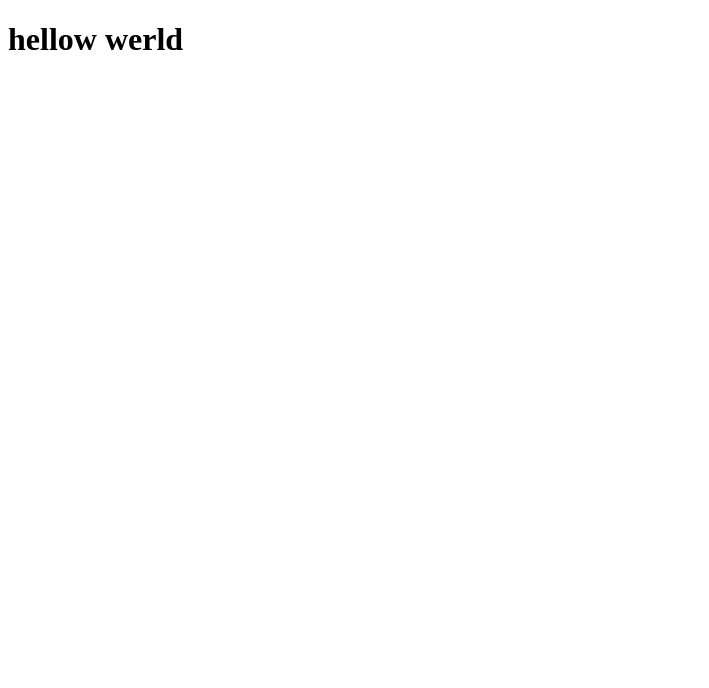
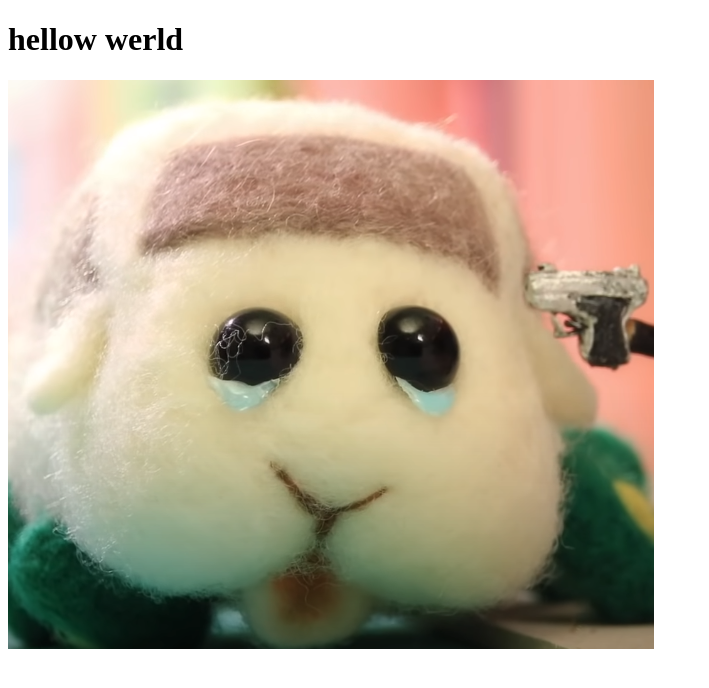
Before and after one commit to sophia-ngo/mywebsite, a plain HTML site: page index.html in a window 1280 px wide. Shown: the whole page, without its empty margins (0-709 px from the left). Drawn offline with Linux system fonts and the light colour scheme.

Commit message:
Add files via upload

```diff
--- a/index.html
+++ b/index.html
@@ -8,5 +8,6 @@
 </head>
 <body>
     <h1> hellow werld </h1>
+    <img src=pui.png alt="shiromo">
 </body>
 </html>
```
Also changed, not shown: pui.png (added).
